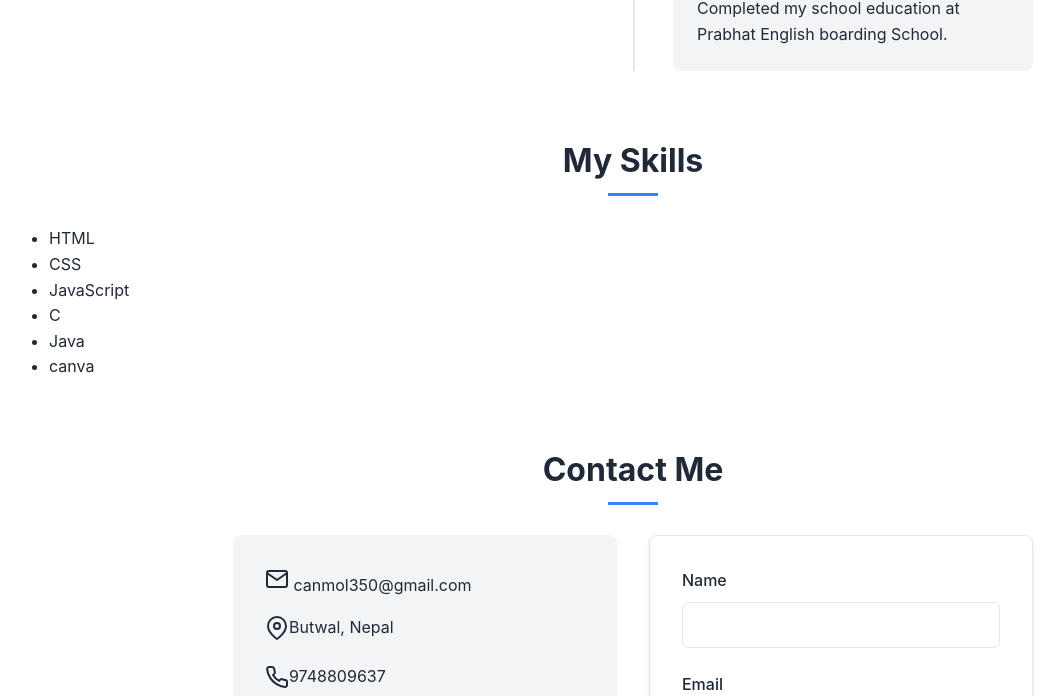
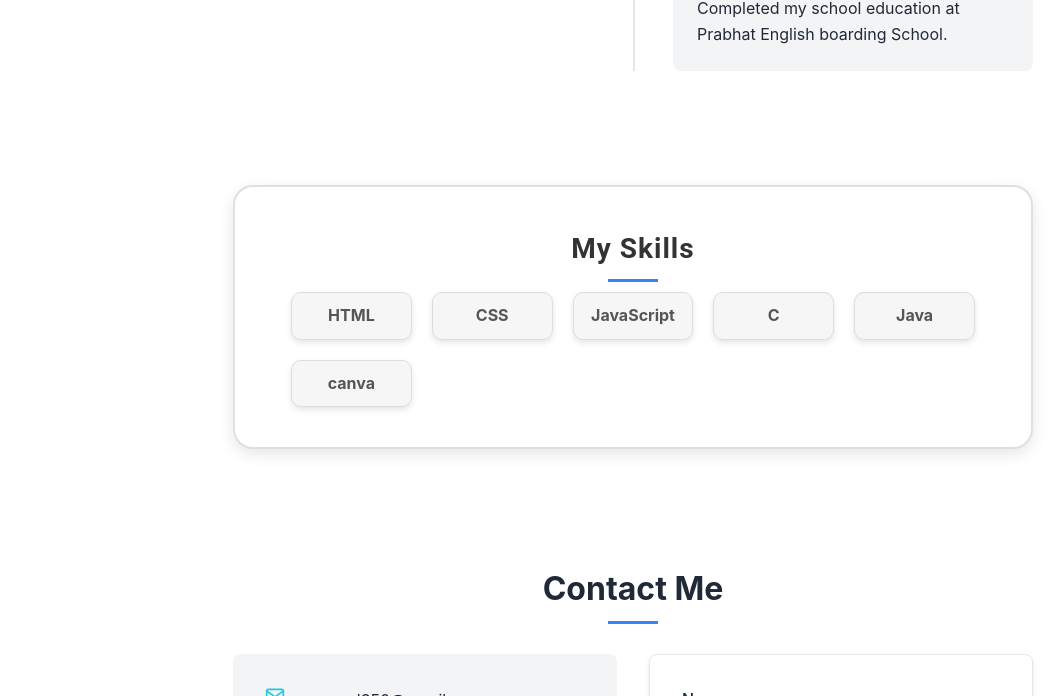
Before and after one commit to ANMOL-CHHETRI/Anmolchhetri, a plain HTML site: page index.html in a window 1280 px wide. Shown: the part 1813-2509 px from the top of the page, without its empty margins (7-1071 px from the left). Drawn offline with Linux system fonts and the light colour scheme.

Commit message:
added css

```diff
--- a/style.css
+++ b/style.css
@@ -310,6 +310,54 @@
     font-size: 0.875rem;
     margin-bottom: 1rem;
   }
+  /* skill section   */
+  .skill {
+    background: #ffffff;
+    border: 2px solid #e0e0e0;
+    border-radius: 20px;
+    padding: 40px;
+    margin: 50px auto;
+    max-width: 800px;
+    text-align: center;
+    box-shadow: 0 5px 15px rgba(0, 0, 0, 0.1);
+  }
+
+  .skill h2 {
+    font-size: 28px;
+    color: #333333;
+    margin-bottom: 20px;
+    font-family: 'Roboto', sans-serif;
+    text-transform: capitalize;
+    letter-spacing: 1px;
+  }
+
+  .skill ul {
+    display: grid;
+    grid-template-columns: repeat(auto-fit, minmax(120px, 1fr));
+    gap: 20px;
+    list-style-type: none;
+    padding: 0;
+    margin: 0;
+  }
+
+  .skill li {
+    background: #f6f6f6;
+    border: 1px solid #dddddd;
+    border-radius: 10px;
+    padding: 10px 15px;
+    font-size: 16px;
+    color: #555555;
+    font-weight: bold;
+    transition: all 0.3s ease-in-out;
+    box-shadow: 0 3px 6px rgba(0, 0, 0, 0.1);
+  }
+
+  .skill li:hover {
+    background: #007bff;
+    color: #ffffff;
+    transform: translateY(-5px);
+    box-shadow: 0 5px 15px rgba(0, 0, 0, 0.2);
+  }
 
   /* Contact Section */
   .contact-content {
@@ -332,32 +380,22 @@
     margin-bottom: 1rem;
   }
 
-  .contact-item i {
-    width: 24px;
-    height: 24px;
+  .contact-item .java {
+    width: 20px;
+    height: auto;
     margin-right: 1rem;
     display: inline-block;
+    color: rgb(33, 200, 230);
+  }
+  .contact-social .java{
+    width: 20px;
+    height: auto;
+    margin-right: 1rem;
+    display: inline;
+    color: rgb(33, 200, 230);
   }
 
-  .icon-email:before {
-    content: "✉️";
-  }
 
-  .icon-location:before {
-    content: "📍";
-  }
-
-  .icon-facebook:before {
-    content: "📱";
-  }
-
-  .icon-github:before {
-    content: "💻";
-  }
-
-  .contact-social {
-    margin-top: 1.5rem;
-  }
 
   .social-link {
     display: flex;
```
